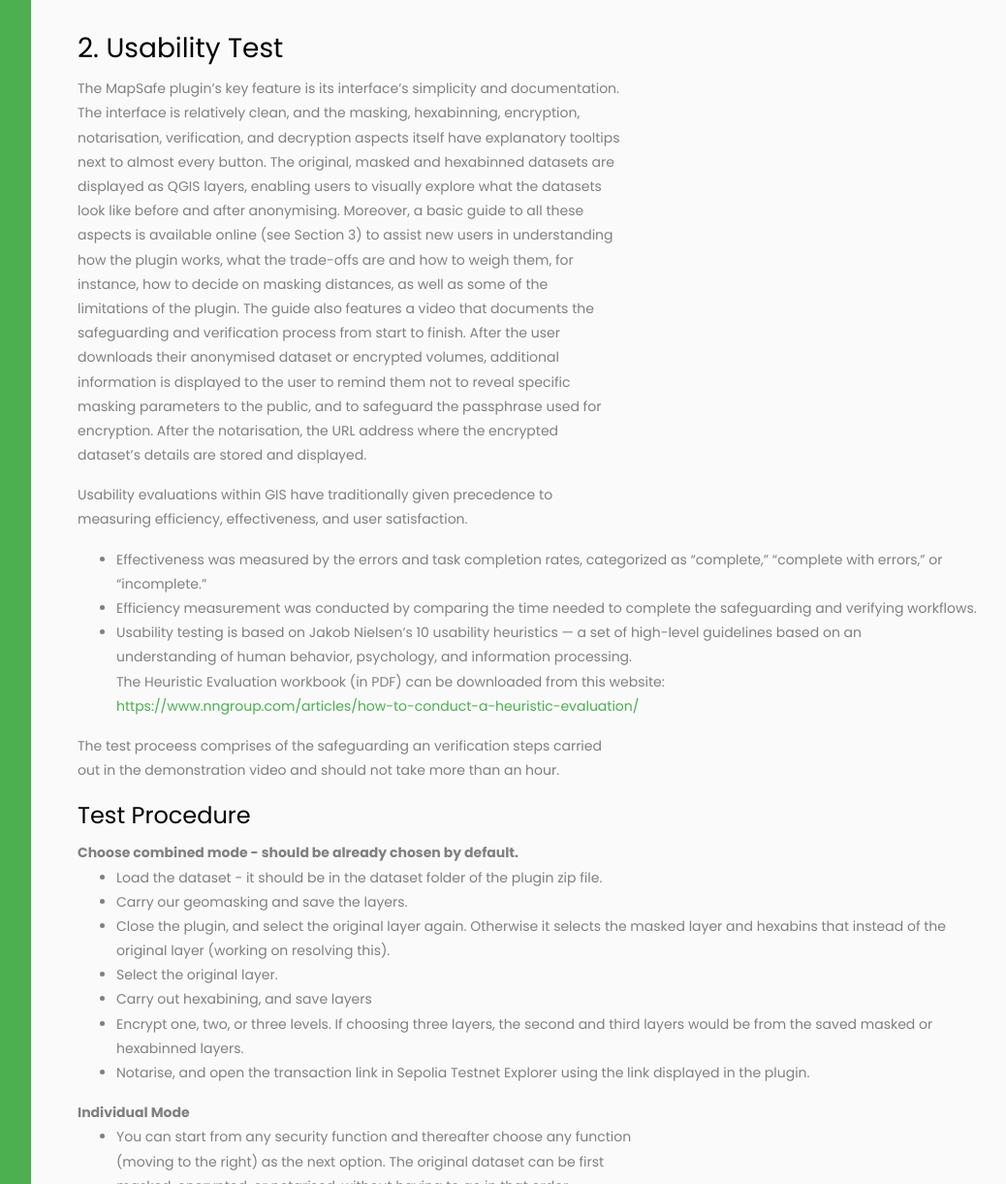
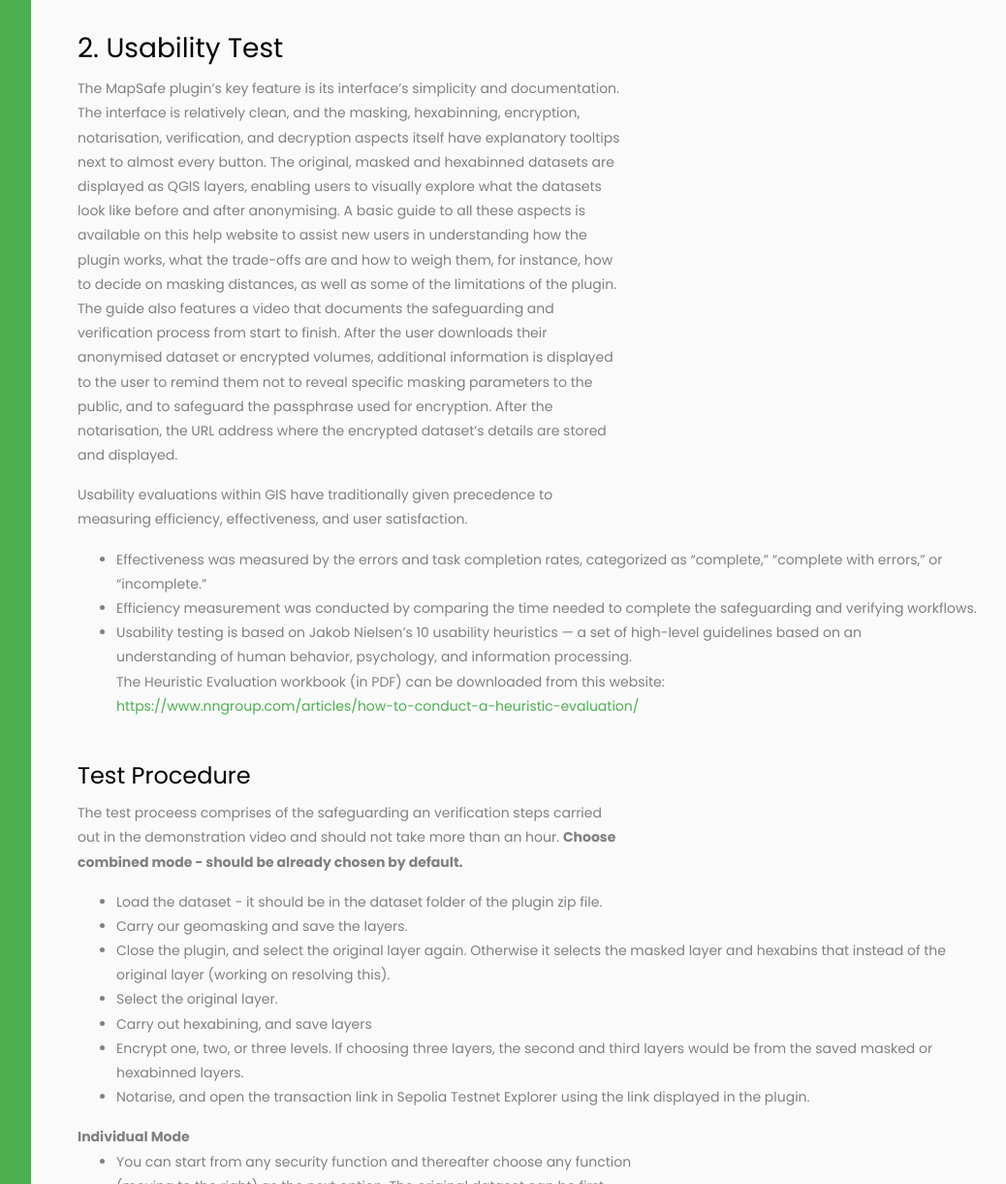
Before and after one commit to sharmapn/sharmapn.github.io, a Jekyll site: the page MapSafeQGISGeoPrivPlugin/usability_evaluation.html, which Jekyll copies as it is, in a window 1280 px wide and 1400 px high, scrolled down 639 px, cut to the strip 179-1400 px from the top of the window. Shown: the whole strip at 97% size, without its empty margins (218-1256 px from the left). Built offline with Jekyll 4.4.1, drawn with Linux system fonts in a browser that asks for light colours.

Commit message:
Update usability_evaluation.html

```diff
--- a/MapSafeQGISGeoPrivPlugin/usability_evaluation.html
+++ b/MapSafeQGISGeoPrivPlugin/usability_evaluation.html
@@ -142,8 +142,8 @@
 
 <p> The MapSafe plugin’s key feature is its interface’s simplicity and documentation. The interface is relatively clean, and the masking, hexabinning, encryption, notarisation,
 verification, and decryption aspects itself have explanatory tooltips next to almost every button. The original, masked and hexabinned datasets are displayed as QGIS
-layers, enabling users to visually explore what the datasets look like before and after anonymising. Moreover, a basic guide to all these aspects is available online (see Section
-3) to assist new users in understanding how the plugin works, what the trade-offs are and how to weigh them, for instance, how to decide on masking distances, as well as
+layers, enabling users to visually explore what the datasets look like before and after anonymising. A basic guide to all these aspects is available on this help website
+to assist new users in understanding how the plugin works, what the trade-offs are and how to weigh them, for instance, how to decide on masking distances, as well as
 some of the limitations of the plugin. The guide also features a video that documents the safeguarding and verification process from start to finish. After the user downloads
 their anonymised dataset or encrypted volumes, additional information is displayed to the user to remind them not to reveal specific masking parameters to the public,
 and to safeguard the passphrase used for encryption. After the notarisation, the URL address where the encrypted dataset’s details are stored and displayed.
@@ -157,10 +157,10 @@ and to safeguard the passphrase used for encryption. After the notarisation, the
 			 <a href="https://www.nngroup.com/articles/how-to-conduct-a-heuristic-evaluation/" target="_blank">https://www.nngroup.com/articles/how-to-conduct-a-heuristic-evaluation/</a>
 </ul>
 
-<p> The test proceess comprises of the safeguarding an verification steps carried out in the demonstration video and should not take more than an hour.
-
 <br>
 	<h4> Test Procedure</h4>
+
+<p> The test proceess comprises of the safeguarding an verification steps carried out in the demonstration video and should not take more than an hour.
 
 <b>Choose combined mode - should be already chosen by default.</b>
 <ul>
```
